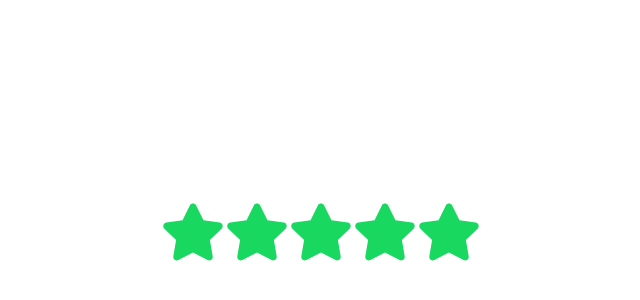
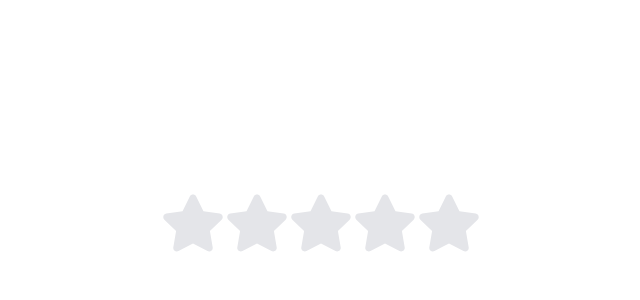
Before and after one commit to Valmarinoa/star-rating, a React (Create React App) app: page / in a window 1280 px wide. Shown: the part 166-466 px from the top of the page, without its empty margins (319-959 px from the left). Built offline with nearby package versions, Linux system fonts and the light colour scheme.

Commit message:
Linked reviews state to changes in color

```diff
--- a/src/App.css
+++ b/src/App.css
@@ -22,6 +22,15 @@ svg {
 input[type="radio"]{
   display: none;
 }
+
 label{
   cursor: pointer;
 }
+
+.eachStar{
+  transition: all .2s ease-in-out;
+}
+
+.eachStar:hover{
+  transform: scale(1.1);
+}
--- a/src/App.js
+++ b/src/App.js
@@ -1,22 +1,35 @@
 
+import React , { useState } from 'react';
+import { FaStar } from 'react-icons/fa';
 import './App.css';
-import StarRating from './components/StarRating';
 
 function App() {
+  const [reviews, setReviews] = useState(null)
 
   return (
     <div className="App">
       <div className='stars'>
         {[...Array(5)].map((star, i) => {
-
           const ratingKey = i + 1
 
           return <label key={i}>
-              <input type="radio" name="rating" value={ratingKey}/>
-              <StarRating />
+              <input
+              type="radio"
+              name="rating"
+              value={ratingKey}
+              onClick={() => setReviews(ratingKey)}
+              />
+              <FaStar
+                className='eachStar'
+                color={ratingKey <= reviews ? "#19d860" : "#e4e5e9"}
+                />
           </label>
         })}
       </div>
+      <div>
+        <h3>{reviews}</h3>
+      </div>
+
     </div>
   );
 }
```
